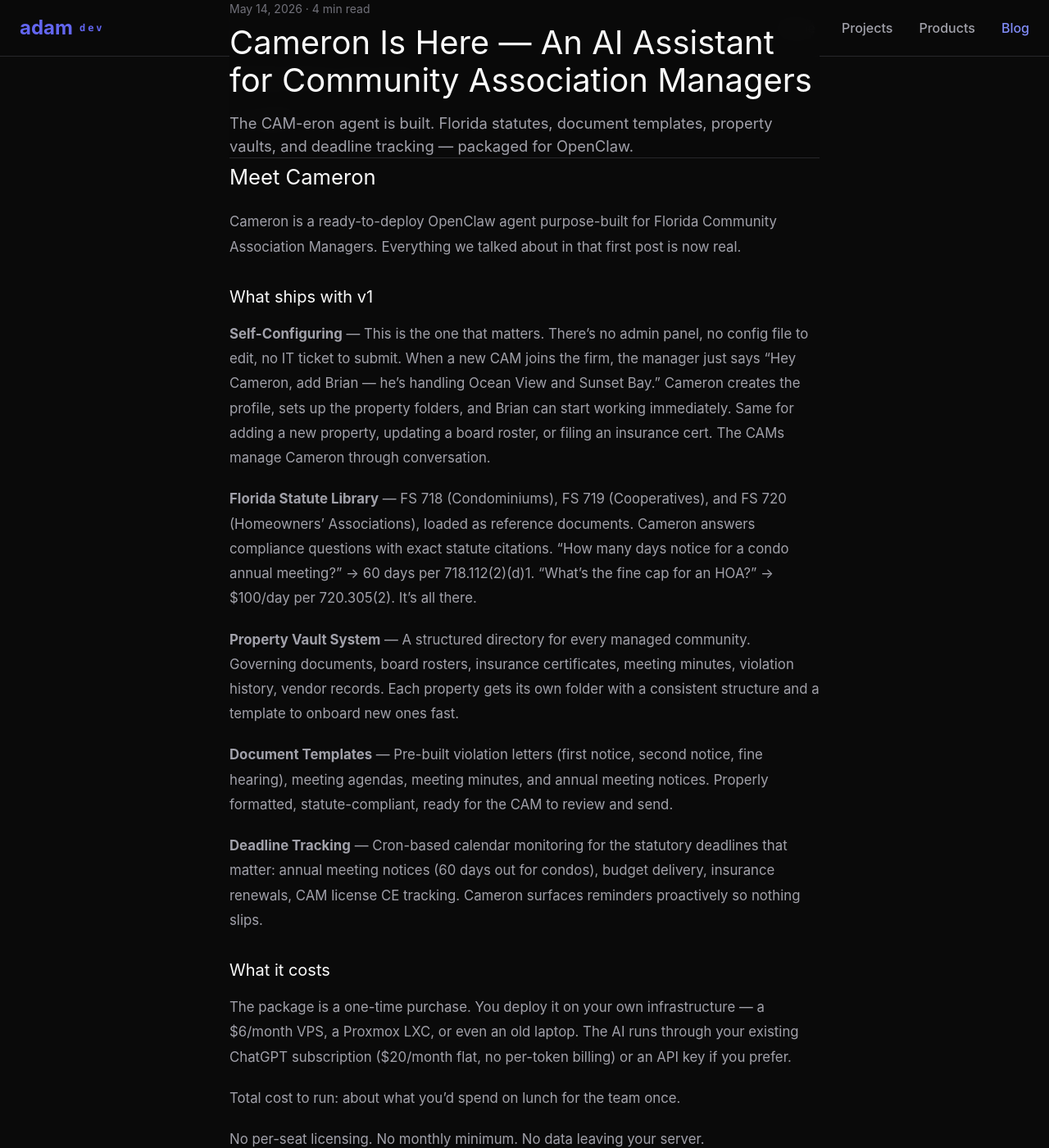
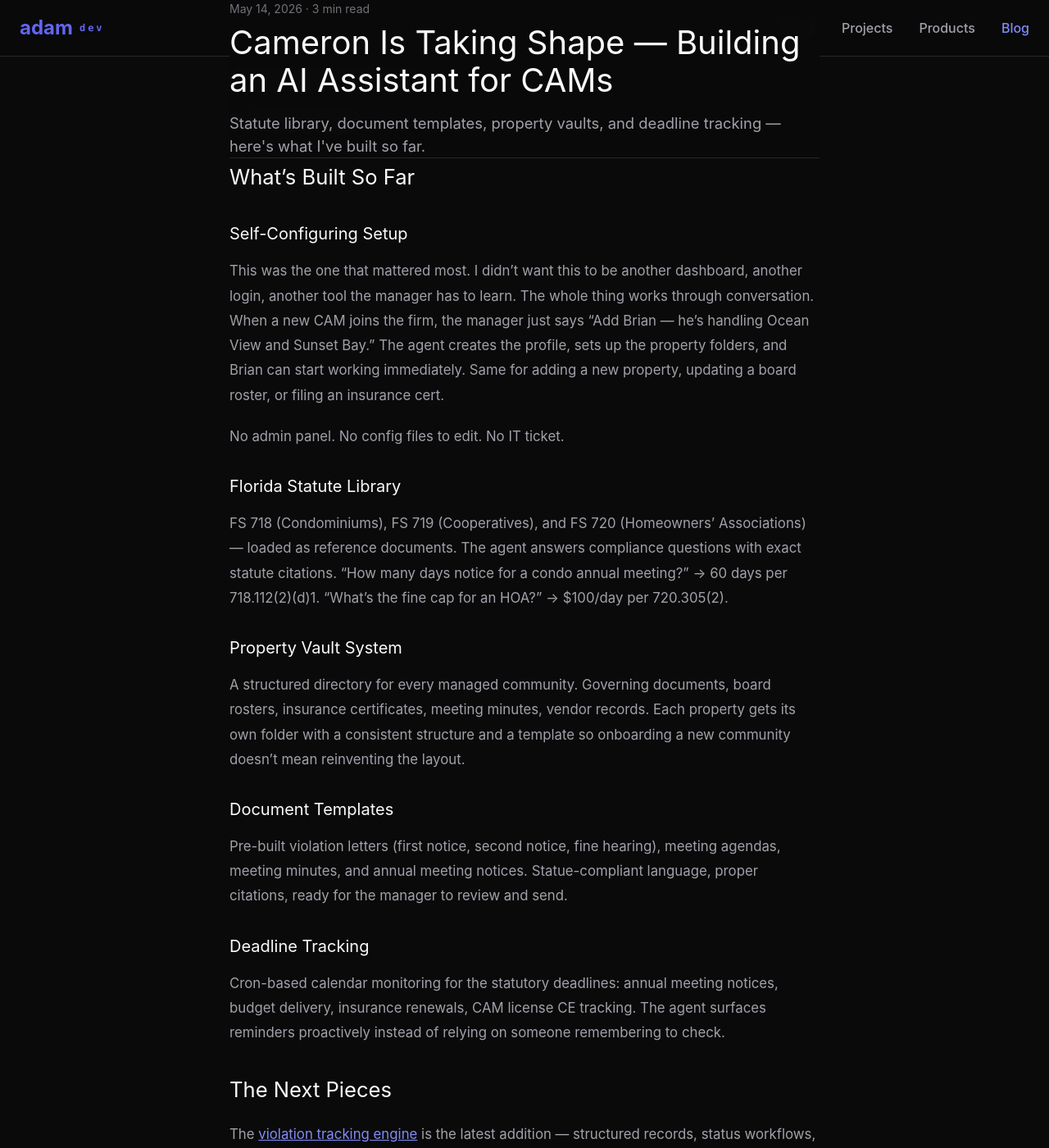
Before and after one commit to slashadams/Dev-Adam.com, a Jekyll site: the page built from _posts/2026-05-14-cameron-agent-launch.md, in a window 1280 px wide and 1400 px high, scrolled down 404 px. Shown: the whole window at 82% size. Built offline with Jekyll 4.4.1, drawn with Linux system fonts in a browser that asks for light colours; nearby versions of some CDN libraries; some of the changed text lies outside the part shown.

Commit message:
Reframe all CAM posts as development diary — remove product/launch/pricing language

```diff
--- a/_posts/2026-05-14-cameron-agent-launch.md
+++ b/_posts/2026-05-14-cameron-agent-launch.md
@@ -1,65 +1,51 @@
 ---
 layout: post
-title: "Cameron Is Here — An AI Assistant for Community Association Managers"
-subtitle: "The CAM-eron agent is built. Florida statutes, document templates, property vaults, and deadline tracking — packaged for OpenClaw."
-tags: [AI agents, property management, CAM, Cameron, product launch]
+title: "Cameron Is Taking Shape — Building an AI Assistant for CAMs"
+subtitle: "Statute library, document templates, property vaults, and deadline tracking — here's what I've built so far."
+tags: [AI agents, property management, CAM, Cameron, side projects, development]
 ---
 
-A few days ago I [wrote about building an AI assistant for CAMs](/blog/building-ai-assistant-for-cams/). The idea was out there, I had the architecture mapped, and I was waiting to see if anyone would tell me I was wrong.
+A few weeks ago I [wrote about the concept for an AI assistant for CAMs](/blog/building-ai-assistant-for-cams/). The problem was clear — too much paperwork, too little time, and the tools haven't caught up. I laid out the architecture and asked if I was on the right track.
 
 Nobody told me I was wrong.
 
-So I built it.
+So I started building.
 
-## Meet Cameron
+## What's Built So Far
 
-Cameron is a ready-to-deploy OpenClaw agent purpose-built for Florida Community Association Managers. Everything we talked about in that first post is now real.
+### Self-Configuring Setup
 
-### What ships with v1
+This was the one that mattered most. I didn't want this to be another dashboard, another login, another tool the manager has to learn. The whole thing works through conversation. When a new CAM joins the firm, the manager just says "Add Brian — he's handling Ocean View and Sunset Bay." The agent creates the profile, sets up the property folders, and Brian can start working immediately. Same for adding a new property, updating a board roster, or filing an insurance cert.
 
-**Self-Configuring** — This is the one that matters. There's no admin panel, no config file to edit, no IT ticket to submit. When a new CAM joins the firm, the manager just says "Hey Cameron, add Brian — he's handling Ocean View and Sunset Bay." Cameron creates the profile, sets up the property folders, and Brian can start working immediately. Same for adding a new property, updating a board roster, or filing an insurance cert. The CAMs manage Cameron through conversation.
+No admin panel. No config files to edit. No IT ticket.
 
-**Florida Statute Library** — FS 718 (Condominiums), FS 719 (Cooperatives), and FS 720 (Homeowners' Associations), loaded as reference documents. Cameron answers compliance questions with exact statute citations. "How many days notice for a condo annual meeting?" → 60 days per 718.112(2)(d)1. "What's the fine cap for an HOA?" → $100/day per 720.305(2). It's all there.
+### Florida Statute Library
 
-**Property Vault System** — A structured directory for every managed community. Governing documents, board rosters, insurance certificates, meeting minutes, violation history, vendor records. Each property gets its own folder with a consistent structure and a template to onboard new ones fast.
+FS 718 (Condominiums), FS 719 (Cooperatives), and FS 720 (Homeowners' Associations) — loaded as reference documents. The agent answers compliance questions with exact statute citations. "How many days notice for a condo annual meeting?" → 60 days per 718.112(2)(d)1. "What's the fine cap for an HOA?" → $100/day per 720.305(2).
 
-**Document Templates** — Pre-built violation letters (first notice, second notice, fine hearing), meeting agendas, meeting minutes, and annual meeting notices. Properly formatted, statute-compliant, ready for the CAM to review and send.
+### Property Vault System
 
-**Deadline Tracking** — Cron-based calendar monitoring for the statutory deadlines that matter: annual meeting notices (60 days out for condos), budget delivery, insurance renewals, CAM license CE tracking. Cameron surfaces reminders proactively so nothing slips.
+A structured directory for every managed community. Governing documents, board rosters, insurance certificates, meeting minutes, vendor records. Each property gets its own folder with a consistent structure and a template so onboarding a new community doesn't mean reinventing the layout.
 
-### What it costs
+### Document Templates
 
-The package is a one-time purchase. You deploy it on your own infrastructure — a $6/month VPS, a Proxmox LXC, or even an old laptop. The AI runs through your existing ChatGPT subscription ($20/month flat, no per-token billing) or an API key if you prefer.
+Pre-built violation letters (first notice, second notice, fine hearing), meeting agendas, meeting minutes, and annual meeting notices. Statue-compliant language, proper citations, ready for the manager to review and send.
 
-Total cost to run: about what you'd spend on lunch for the team once.
+### Deadline Tracking
 
-No per-seat licensing. No monthly minimum. No data leaving your server.
+Cron-based calendar monitoring for the statutory deadlines: annual meeting notices, budget delivery, insurance renewals, CAM license CE tracking. The agent surfaces reminders proactively instead of relying on someone remembering to check.
 
-### Who this is for
+## The Next Pieces
 
-- **Independent CAMs** managing multiple communities who spend more time on paperwork than people
-- **Property management firms** looking to give their managers a tool that actually helps without adding another login they'll forget
-- **Board members** who want their manager spending time on community issues, not drafting notice letters
+The [violation tracking engine](/blog/cameron-violation-engine/) is the latest addition — structured records, status workflows, proactive follow-ups, and repeat-offender detection. That one was a gap I kept coming back to, and I'm glad I took the time to get it right.
 
-### Who this isn't for
+Multi-user routing took a while to figure out. Each CAM sees only their own properties, and it all happens through conversation — the agent knows who's talking based on their chat handle and loads the right context. No dashboard, no user management screen. That was a fun design challenge.
 
-- Anyone looking for a replacement for their management company — Cameron is a tool, not a CAM
-- Anyone who needs legal advice — Cameron cites statutes but isn't your attorney
-- Anyone who doesn't use OpenClaw yet — but that's a five-minute setup
+## What I'm Still Figuring Out
 
-## Why Cameron
+Delivery model is the big one. Self-hosted gives full control over data, but it requires infrastructure comfort that not every firm has. I'd like to offer both options eventually, but I'm not rushing that decision until the agent itself is where I want it.
 
-The name is the pun. CAM-eron. It's sticky. People get it.
-
-But the real reason is that the job is harder than it should be. When I worked in property management, I watched CAMs drown in paperwork that shouldn't have been paperwork in 2026. Every draft letter, every statute lookup, every meeting agenda — it all takes time from the work that actually matters.
-
-Cameron doesn't do the work for you. But it handles the grunt work so you can.
-
-## Availability
-
-The package is available now on Gumroad. Download, deploy, and start onboarding your communities in about 10 minutes.
-
-If you want to try it first, reach out. Happy to walk through it.
+If you're a CAM or work in property management, I'd love to hear what I'm missing. The whole point of building in the open is catching the blind spots before they turn into problems.
 
 ---
 
```
Also changed, not shown: _posts/2026-05-12-building-ai-assistant-for-cams.md (+11 -11 lines).
